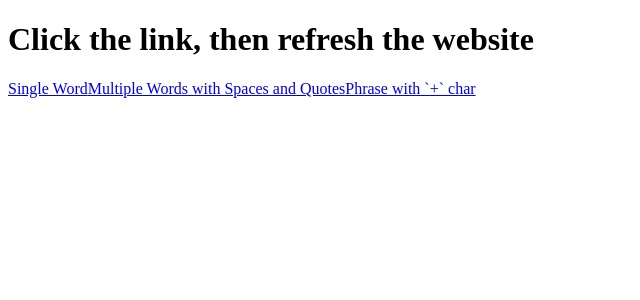
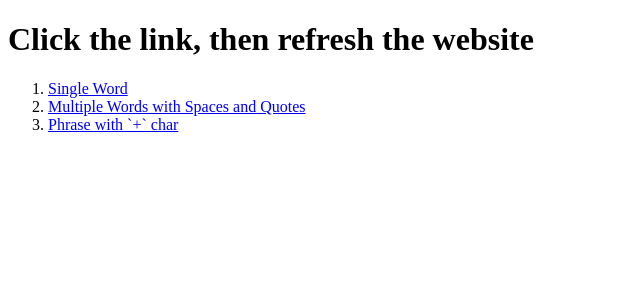
Before and after one commit to lukaszflorczak/nuxt-playground, a Nuxt app: page / in a window 1280 px wide. Shown: the top 300 px of the page, without its empty margins (0-640 px from the left). Built offline with nearby package versions, Linux system fonts and the light colour scheme.

Commit message:
chore: add `ol` list

```diff
--- a/pages/index.vue
+++ b/pages/index.vue
@@ -2,9 +2,11 @@
   <div>
     <h1>Click the link, then refresh the website</h1>
 
-    <nuxt-link :to="`/search?s=${phrase1}`">Single Word</nuxt-link>
-    <nuxt-link :to="`/search?s=${phrase2}`">Multiple Words with Spaces and Quotes</nuxt-link>
-    <nuxt-link :to="`/search?s=${phrase3}`">Phrase with `+` char</nuxt-link>
+    <ol>
+      <li><nuxt-link :to="`/search?s=${phrase1}`">Single Word</nuxt-link></li>
+      <li><nuxt-link :to="`/search?s=${phrase2}`">Multiple Words with Spaces and Quotes</nuxt-link></li>
+      <li><nuxt-link :to="`/search?s=${phrase3}`">Phrase with `+` char</nuxt-link></li>
+    </ol>
   </div>
 </template>
 
```
